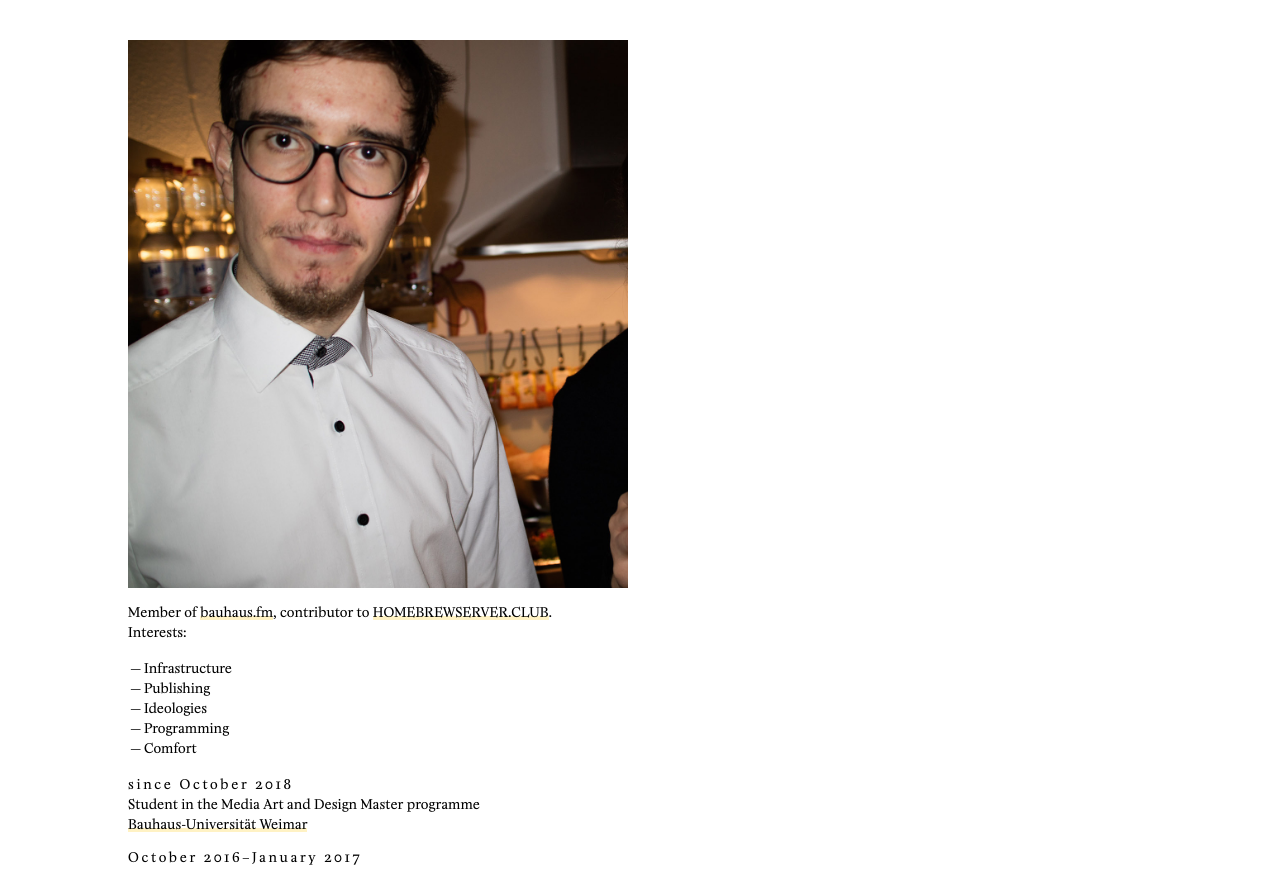
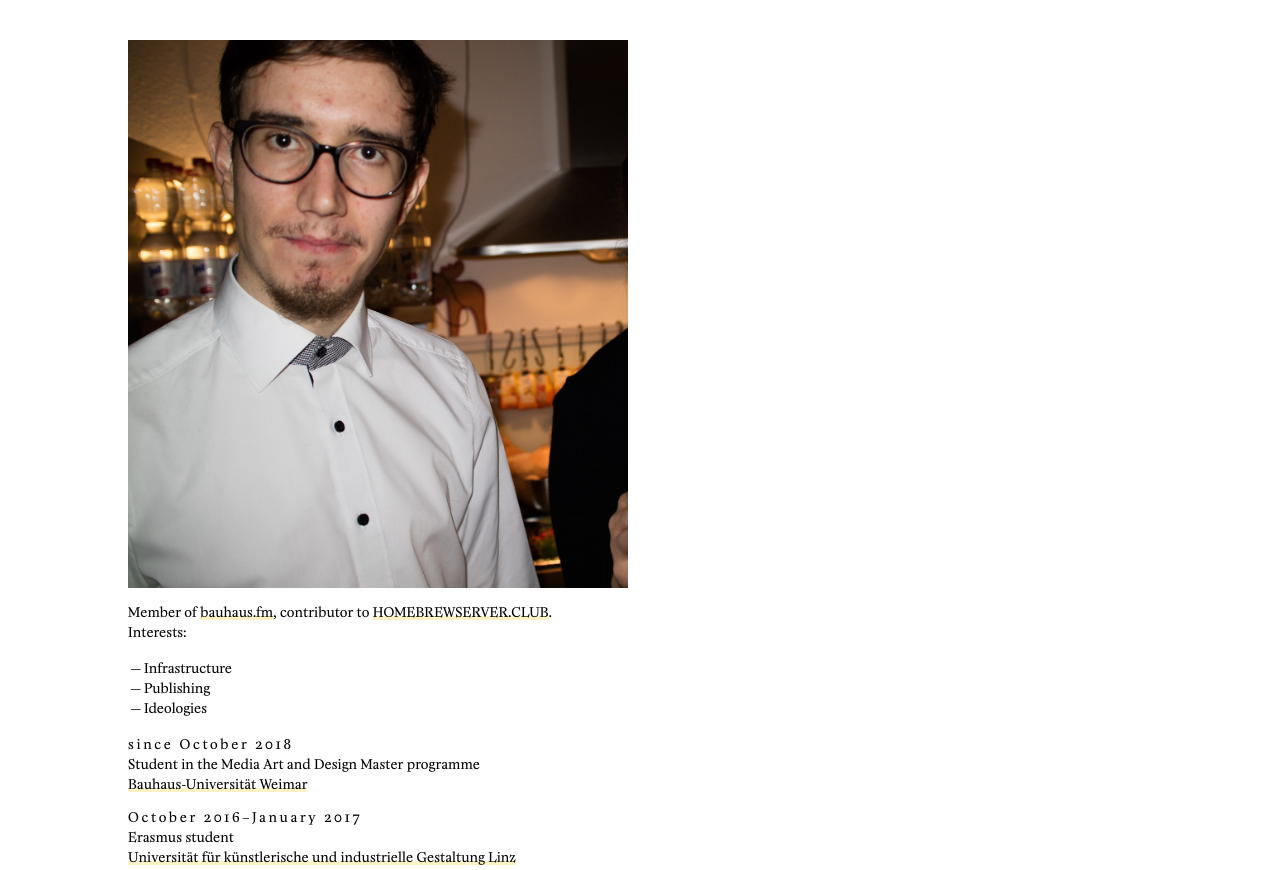
Before and after one commit to kenokenobingo/kenokeno.bingo, an Eleventy site: page meta/cv.md in a window 1280 px wide. Shown: the part 107-977 px from the top of the page. Built offline with nearby package versions, Linux system fonts and the light colour scheme; Eleventy itself is replaced by a stand-in of ours; files that its build step writes are made by us from their sources.

Commit message:
CV: Updated.

```diff
--- a/meta/cv.md
+++ b/meta/cv.md
@@ -10,8 +10,6 @@ Interests:
 - Infrastructure
 - Publishing
 - Ideologies
-- Programming
-- Comfort
 
 _since October 2018_
 Student in the Media Art and Design Master programme
```
